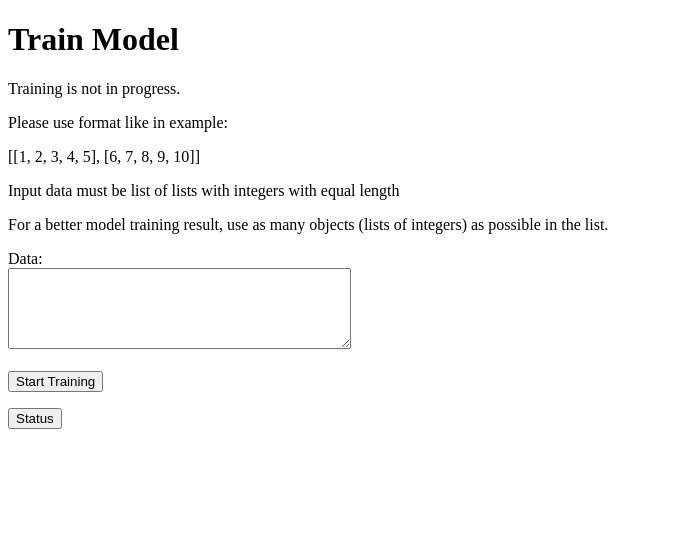
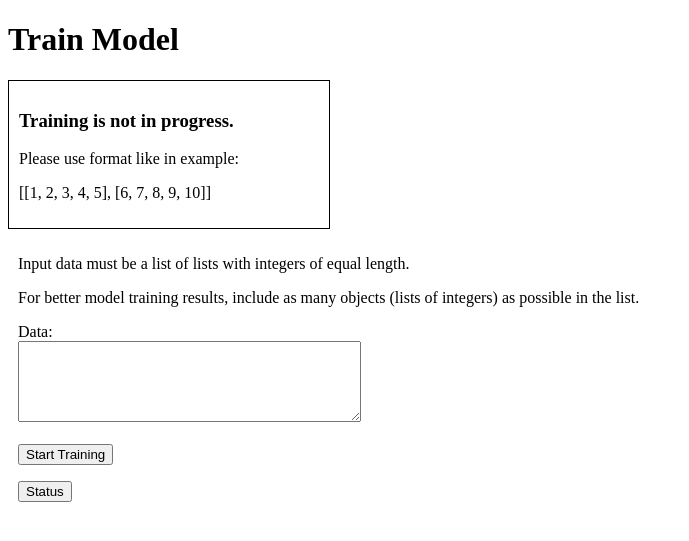
Before and after one commit to Arthemyst/-representativeness_rest_service, a Flask app: page /train in a window 1280 px wide. Shown: the top 541 px of the page, without its empty margins (0-689 px from the left). Run offline with Flask 3, Linux system fonts and the light colour scheme.

Commit message:
Modified html templates.

```diff
--- a/src/templates/train.html
+++ b/src/templates/train.html
@@ -3,32 +3,52 @@
 
 <head>
     <title>Train Model</title>
+    <style>
+        .frame {
+            border: 1px solid black;
+            padding: 10px;
+            width: 300px;
+        }
+
+        .content {
+            padding: 10px;
+        }
+    </style>
 </head>
 
 <body>
     <h1>Train Model</h1>
 
+    <div class="frame">
         {% if training_in_progress %}
-    <p>Training is still in progress...</p>
-    <p>Training started at: {{ training_start_time }}</p>
+        <h3>Training is still in progress...</h3>
+        <h3>Training started at: {{ training_start_time }}</h3>
         {% else %}
-    <p>Training is not in progress.</p>
+        <h3>Training is not in progress.</h3>
         <p>Please use format like in example:</p>
         <p>[[1, 2, 3, 4, 5], [6, 7, 8, 9, 10]]</p>
-    <p>Input data must be list of lists with integers with equal length</p>
-    <p>For a better model training result, use as many objects (lists of integers) as possible in the list.</p>
+        {% endif %}
+    </div>
+
+    <div class="content">
+        {% if not training_in_progress %}
+        <p>Input data must be a list of lists with integers of equal length.</p>
+        <p>For better model training results, include as many objects (lists of integers) as possible in the list.</p>
         <form id="train-form" method="POST" action="/train">
             <label for="data">Data:</label><br>
             <textarea id="data" name="data" rows="5" cols="40"></textarea><br><br>
             <button type="submit">Start Training</button>
         </form>
         {% endif %}
+
         {% if msg %}
         <p>{{ msg }}</p>
+        <p>For more information about error, please click status button.</p>
         {% endif %}
         <p><button onclick="redirectToStatusPage()">Status</button></p>
+    </div>
+
     <script>
-
         function redirectToStatusPage() {
             window.location.href = "/status";
         }
```
Also changed, not shown: src/templates/predict.html (+11 -0 lines), src/templates/status.html (+10 -2 lines). Lines whose indentation alone changed are shown as unchanged.
